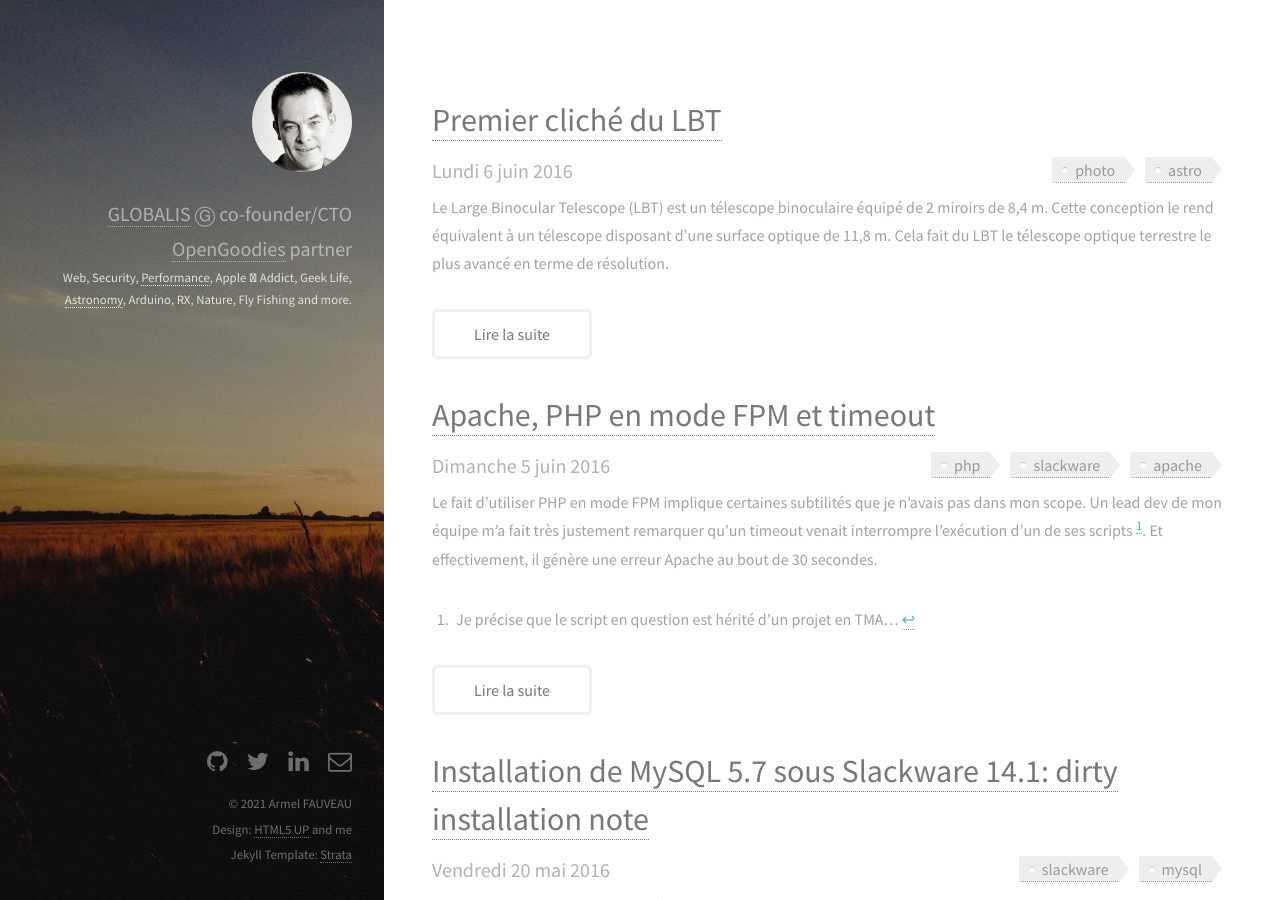
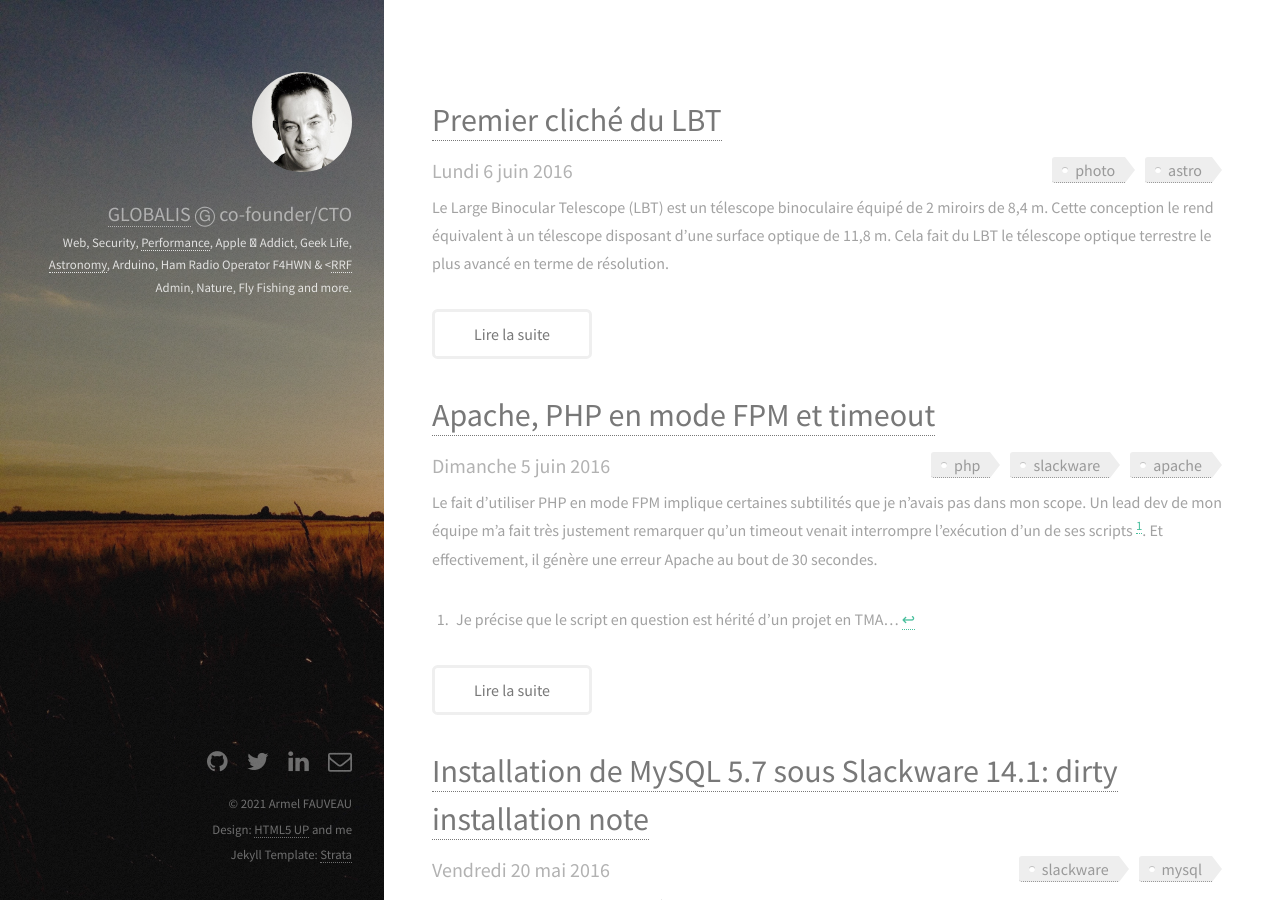
Before and after one commit to armel/armel.github.io, a Jekyll site: the page built from index.html, in a window 1280 px wide and 900 px high. Built offline with Jekyll 4.4.1, drawn with Linux system fonts in a browser that asks for light colours; the list of posts is cut into pages by our own code.

Commit message:
Change bio and paginate

```diff
--- a/_layouts/default.html
+++ b/_layouts/default.html
@@ -40,8 +40,7 @@
       <header id="header">
           <a href="/" class="image avatar"><img src="/images/avatar.jpg" alt="" /></a>
           <h1><a href="http://www.globalis-ms.com">GLOBALIS</a> Ⓖ co-founder/CTO</h1>
-          <h1><a href="http://open-goodies.com/">OpenGoodies</a> partner</h1>
-          <h5>Web, Security, <a href="https://www.amazon.fr/dp/2212136587/ref=cm_sw_r_tw_dp_upTgxbM2TT1KM">Performance</a>, Apple  Addict, Geek Life, <a href="{{baseurl}}/astrobin.html">Astronomy</a>, Arduino, RX, Nature, Fly Fishing and more.</h5>
+          <h5>Web, Security, <a href="https://www.amazon.fr/dp/2212136587/ref=cm_sw_r_tw_dp_upTgxbM2TT1KM">Performance</a>, Apple  Addict, Geek Life, <a href="{{baseurl}}/astrobin.html">Astronomy</a>, Arduino, Ham Radio Operator F4HWN & <<a href="http://rrf.f5nlg.ovh:8080/RRFTracker/RRF-today/">RRF</a> Admin, Nature, Fly Fishing and more.</h5>
       </header>
 
 
```
